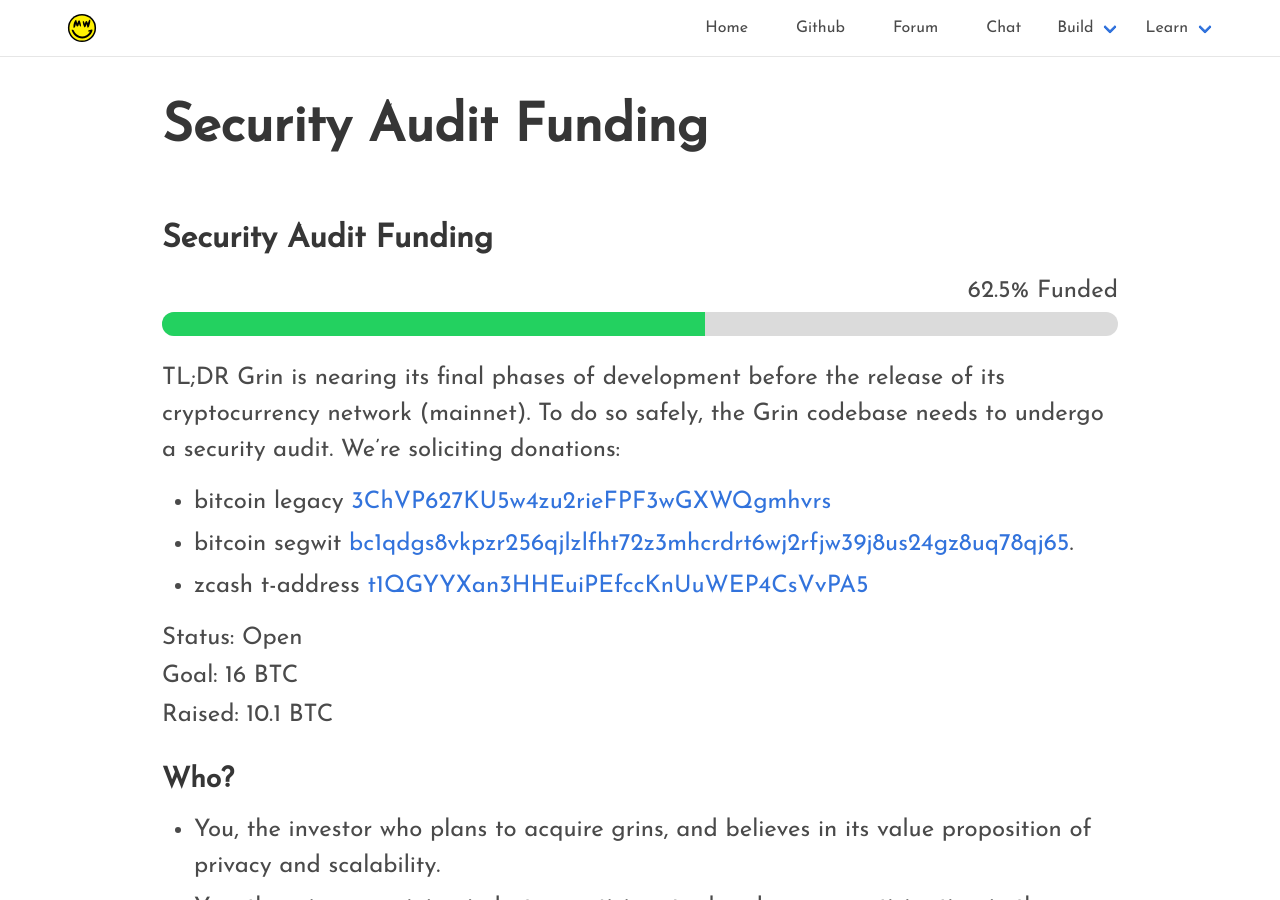
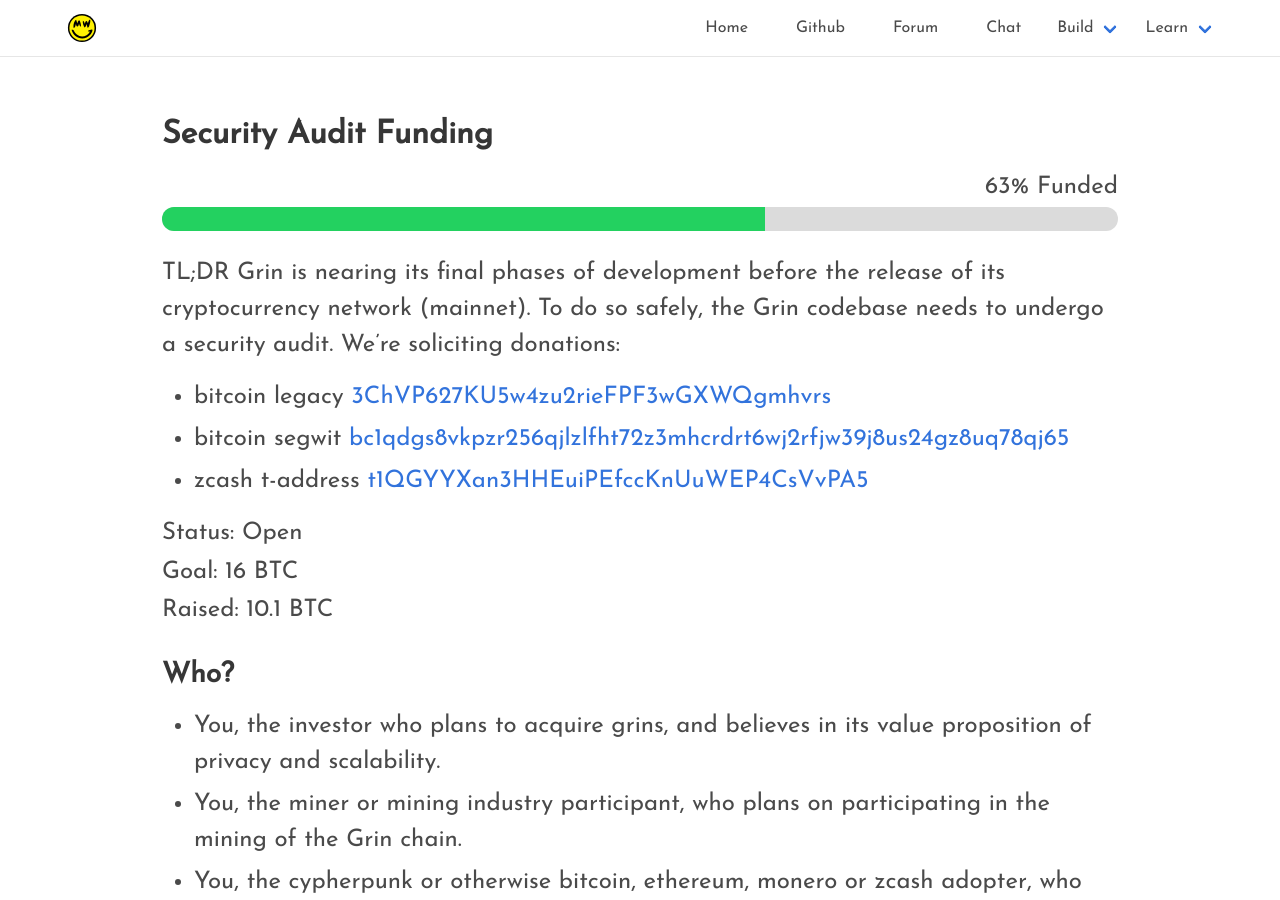
Before and after one commit to mimblewimble/site, a Jekyll site: the page built from sec_audit.md, in a window 1280 px wide and 900 px high. Built offline with Jekyll 4.4.1, drawn with Linux system fonts in a browser that asks for light colours; nearby versions of some CDN libraries; our own code applies the rules of GitHub Pages for plain Markdown files.

Commit message:
css cleanup and fix responsiveness issue in sec_audit

```diff
--- a/_includes/navigation.html
+++ b/_includes/navigation.html
@@ -1,4 +1,4 @@
-<nav class="navbar is-fixed-top" role="navigation" aria-label="dropdown navigation">
+<nav class="navbar is-fixed-top has-background-white" role="navigation" aria-label="dropdown navigation">
   <div class="container">
     <div class="navbar-brand">
       <a class="navbar-item" href="/">
--- a/_layouts/page.html
+++ b/_layouts/page.html
@@ -2,7 +2,7 @@
 layout: default
 ---
 
-<section class="section hero page-bkg-animated">
+<section class="section">
   <div class="hero-head">
     {% include navigation.html %}
   </div>
--- a/assets/css/main.scss
+++ b/assets/css/main.scss
@@ -7,27 +7,17 @@
 img {
   padding: 0.3125rem;
 }
-.hero-logo {
-  max-width: 20rem;
-}
 body {
   font-family: 'Josefin Sans';
   background-color: white;
   color: block;
-} /* animated background, visit heropatterns.com for alternative designs */
-.page-bkg-animated {
-  box-sizing: border-box;
-  padding-top: 5vh;
 }
+nav.navbar {
+  border-bottom: 1px solid rgba(10, 10, 10, 0.1);
   .navbar-item img {
     max-height: 2.25rem;
     height: 2.25rem;
     padding: 0;
-} /* setting the size of the description icons under the hero */
-.hero {
-  nav.navbar {
-    border-bottom: 1px solid rgba(10, 10, 10, 0.1);
-    background-color: white;
   }
 }
 .dots .column img {
@@ -35,7 +25,8 @@
   height: 5rem;
   display: inline-block;
   vertical-align: middle;
-} /* fixing margins */
+}
+/* fixing margins */
 .content blockquote:not(:last-child),
 .content dl:not(:last-child),
 .content ol:not(:last-child),
@@ -43,7 +34,7 @@
 .content pre:not(:last-child),
 .content table:not(:last-child) {
   margin-bottom: 0.1em;
-} /* size of logo image for patron companies */
+}
 .page ul {
   margin-bottom: 2rem;
 }
@@ -53,11 +44,12 @@
 .level .level-item img {
   height: 2.5rem;
   margin: 0.2rem;
-} /* size of private funding contributors names */
+}
 .names .level-item {
   font-size: 1.5rem;
-} /* font-size of title & margin */
-.content section .title {
+}
+.content section {
+  .title {
     @include mobile {
       font-size: 2.5rem;
       margin-bottom: 3rem;
@@ -66,34 +58,35 @@
     font-size: 3.3rem;
     margin-bottom: 4rem;
     margin-top: 3rem;
-} /* font-size of subtitle */
+  }
   .subtitle {
     font-size: 2.5rem;
     margin-bottom: 1rem;
-} /* font-size of subtitle */
-.content section .subtitle {
-  font-size: 2.5rem;
-  margin-bottom: 1rem;
-} /* font-size of p */
+  }
+}
 p,
 li {
   font-size: 1.5rem;
-} /* font-size of span */
+}
 span {
   font-size: 1.5rem;
-} /* a consistent top margin, used for seperating the patron subcategories */
+}
 .has-top-space {
   margin-top: 5rem;
-} /* font-size of footer list */
+}
+
 ul li a {
   font-size: 1.5rem;
-} /* padding the icons in the footer lists */
-ul li a i {
+  i {
     padding: 0.5rem;
+  }
 }
 .footer-logo {
   margin-top: -1rem;
   height: 8rem;
+}
+.hero-logo {
+  max-width: 20rem;
 }
 .donate-button {
   @include mobile {
--- a/sec_audit.md
+++ b/sec_audit.md
@@ -2,27 +2,29 @@
 layout: page
 ---
 
+{% assign current_amount = 10.1 %}
+{% assign target_amount = 16.0 %}
+
 # Security Audit Funding
 
-<p class="has-text-right">
-62.5% Funded
-</p>
+{:.has-text-right}
+{{current_amount| divided_by: target_amount | times: 100.0 | round}}% Funded
 
-<progress class="progress is-large is-success" value=".568" max="1"></progress>
+<progress class="progress is-large is-success" value="{{current_amount| divided_by: target_amount}}" max="1"></progress>
 
 TL;DR Grin is nearing its final phases of development before the release of
 its cryptocurrency network (mainnet). To do so safely, the Grin codebase needs
 to undergo a security audit. We're soliciting donations:
 
-- bitcoin legacy [3ChVP627KU5w4zu2rieFPF3wGXWQgmhvrs](https://live.blockcypher.com/btc/address/3ChVP627KU5w4zu2rieFPF3wGXWQgmhvrs/)
-- bitcoin segwit [bc1qdgs8vkpzr256qjlzlfht72z3mhcrdrt6wj2rfjw39j8us24gz8uq78qj65](https://blockchair.com/bitcoin/address/bc1qdgs8vkpzr256qjlzlfht72z3mhcrdrt6wj2rfjw39j8us24gz8uq78qj65).
-- zcash t-address [t1QGYYXan3HHEuiPEfccKnUuWEP4CsVvPA5](https://explorer.zcha.in/accounts/t1QGYYXan3HHEuiPEfccKnUuWEP4CsVvPA5)
+- bitcoin legacy [3ChVP627KU5w4zu2rieFPF3wGXWQgmhvrs](https://live.blockcypher.com/btc/address/3ChVP627KU5w4zu2rieFPF3wGXWQgmhvrs/){:.address-link}
+- bitcoin segwit [bc1qdgs8vkpzr256qjlzlfht72z3mhcrdrt6wj2rfjw39j8us24gz8uq78qj65](https://blockchair.com/bitcoin/address/bc1qdgs8vkpzr256qjlzlfht72z3mhcrdrt6wj2rfjw39j8us24gz8uq78qj65){:.address-link}
+- zcash t-address [t1QGYYXan3HHEuiPEfccKnUuWEP4CsVvPA5](https://explorer.zcha.in/accounts/t1QGYYXan3HHEuiPEfccKnUuWEP4CsVvPA5){:.address-link}
 
 Status: Open
 
-Goal: 16 BTC
+Goal: {{target_amount | round}} BTC
 
-Raised: 10.1 BTC
+Raised: {{current_amount}} BTC
 
 ## Who?
 
```
Lines whose indentation alone changed are shown as unchanged.
